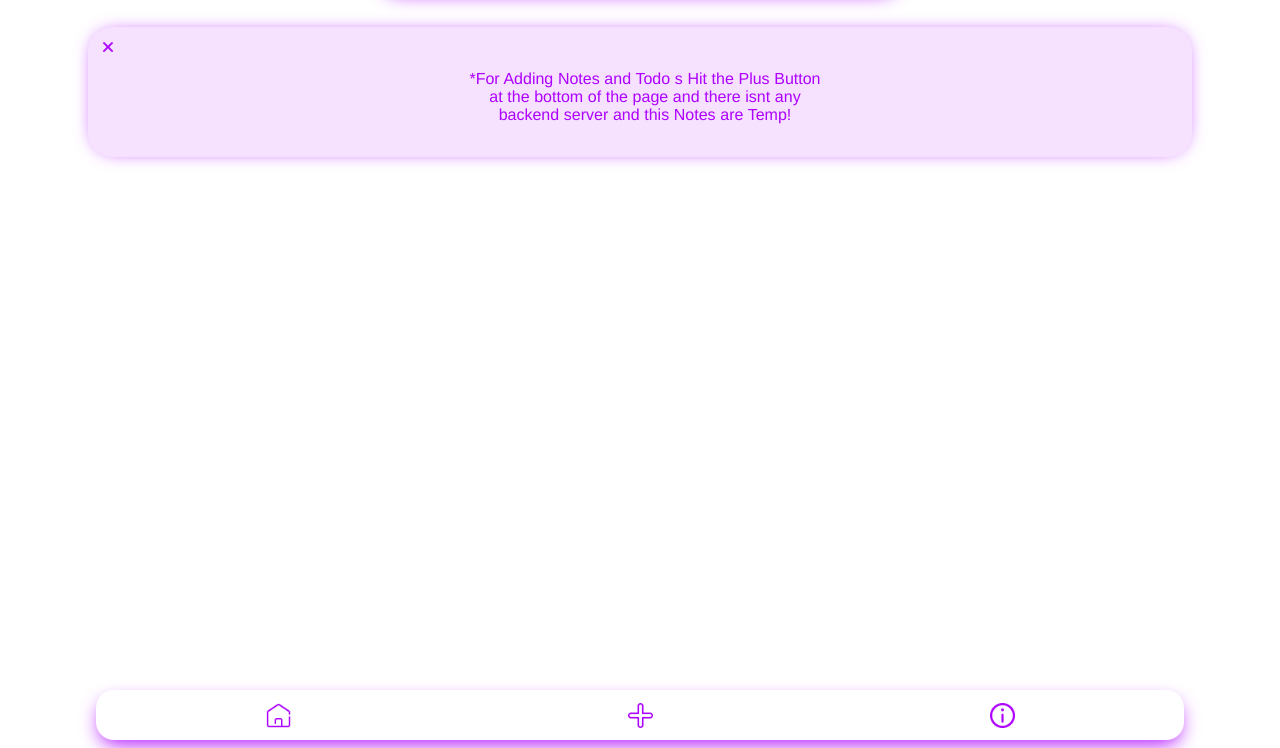
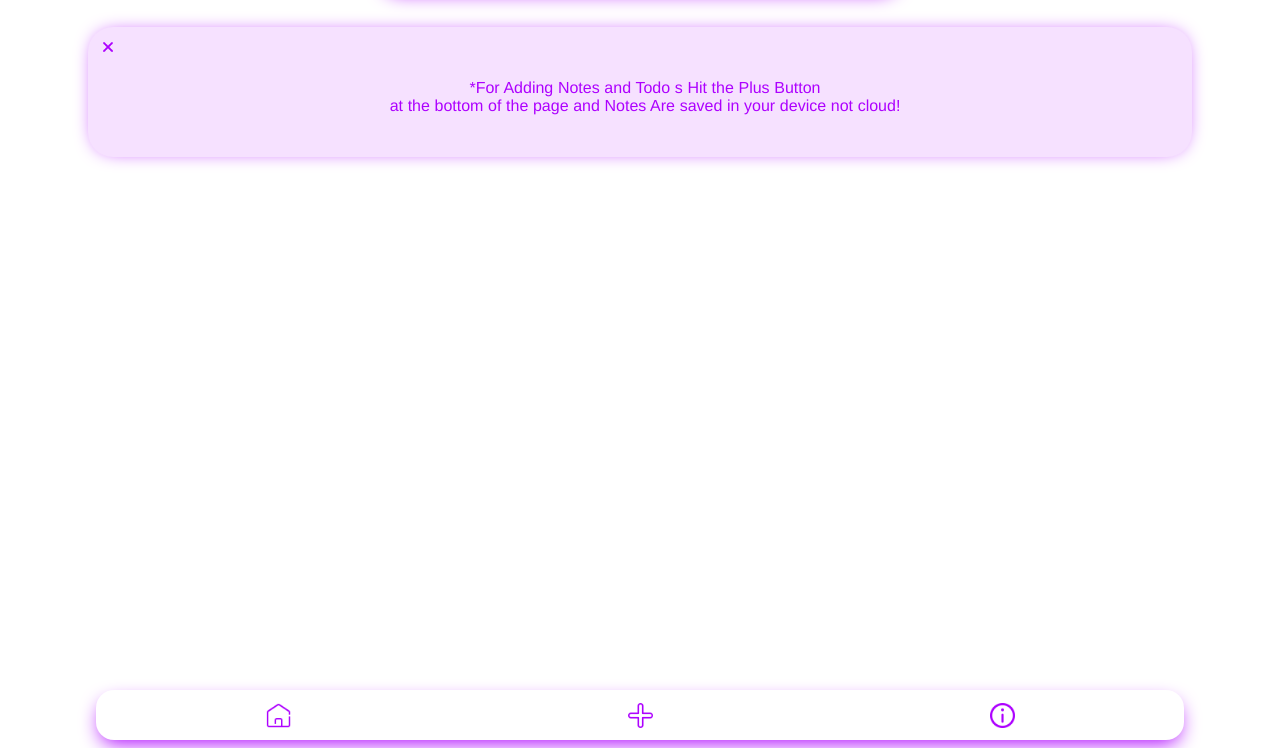
Before and after one commit to Yooopy/Todo, a plain HTML site: page index.html in a window 1280 px wide. Shown: the part 52-800 px from the top of the page. Drawn offline with Linux system fonts and the light colour scheme.

Commit message:
Final(editing)

```diff
--- a/index.html
+++ b/index.html
@@ -64,9 +64,8 @@
                     style="cursor: pointer;;height: 10px;width: 10px;" src="assets/images/close.png">
                 <p
                     style="text-align: center; font-family: 'Franklin Gothic Medium', 'Arial Narrow', Arial, sans-serif; color: #AD00FF;word-spacing: 0.2px;">
-                    *For Adding Notes and Todo s Hit the Plus Button<br> at the bottom of the page and there isnt
-                    any<br>
-                    backend server and this Notes are Temp!</p>
+                    *For Adding Notes and Todo s Hit the Plus Button<br> at the bottom of the page and Notes Are saved
+                    in your device not cloud!</p>
             </div>
         </article>
 
```
